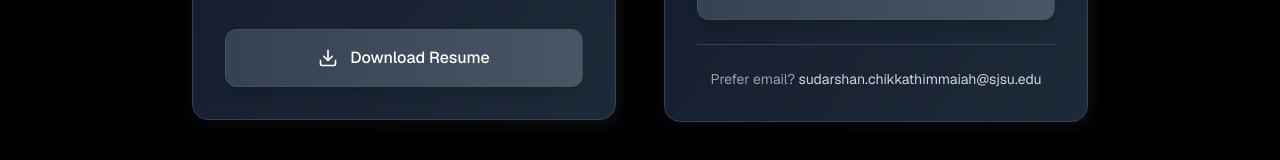
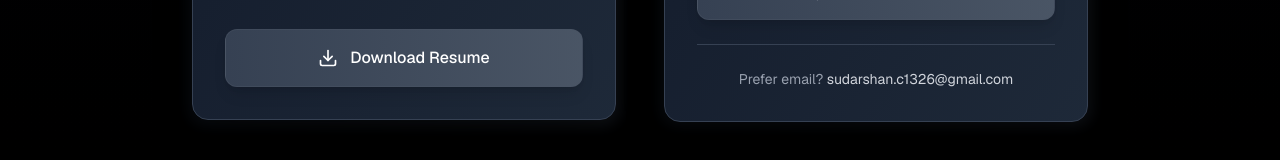
Before and after one commit to SudarshanC00/Sudarshan-Portfolio, a Next.js app: page / in a window 1280 px wide. Shown: the part 7666-7826 px from the top of the page. Built offline with nearby package versions, Linux system fonts and the light colour scheme.

Commit message:
Update email address in Contact component

```diff
--- a/app/components/Contact.tsx
+++ b/app/components/Contact.tsx
@@ -214,7 +214,7 @@ export default function Contact() {
 
               <div className="mt-6 pt-6 border-t border-gray-700">
                 <p className="text-center text-gray-400 text-sm">
-                  Prefer email? <a href="mailto:sudarshan.c1326@gmail.com" className="text-gray-300 hover:text-white transition-colors">sudarshan.chikkathimmaiah@sjsu.edu</a>
+                  Prefer email? <a href="mailto:sudarshan.c1326@gmail.com" className="text-gray-300 hover:text-white transition-colors">sudarshan.c1326@gmail.com</a>
                 </p>
               </div>
             </div>
```
